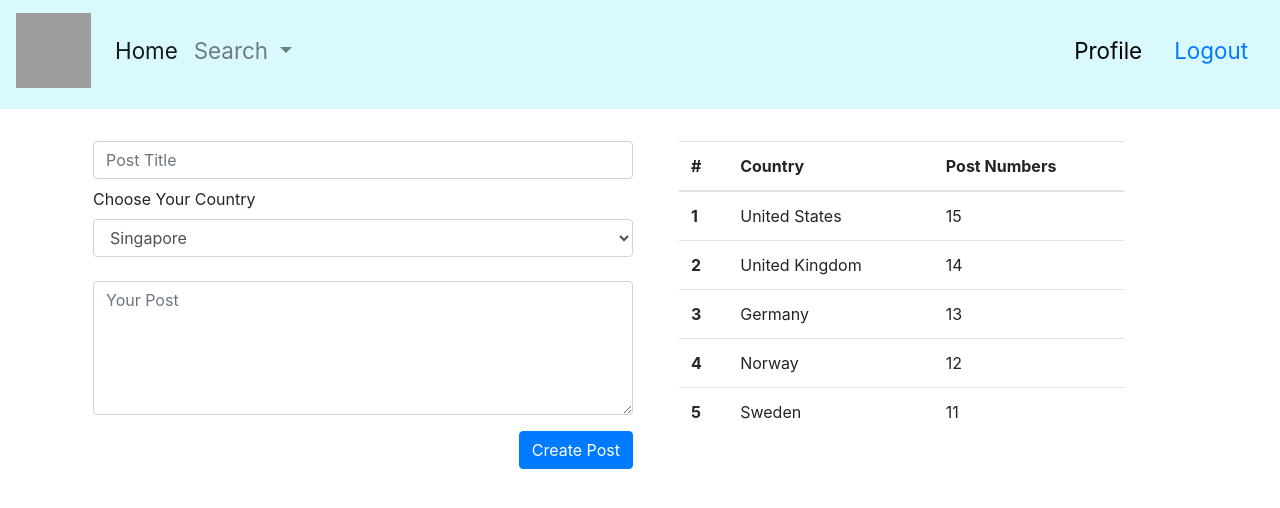
After one commit to nuridagasan/Travelly-PYthon-API-and-server, a Flask app: template Server/templates/home.html in a window 1280 px wide. The commit adds this page. Shown: the top 508 px of the page. Run offline with Flask 2, Linux system fonts and the light colour scheme; the template is opened without the code that fills it, so the values that code supplies are empty; some libraries are stand-ins or nearby versions; grey boxes are pictures that could not be loaded.

Commit message:
Created Home.html

```diff
--- a/Server/app.py
+++ b/Server/app.py
@@ -13,7 +13,6 @@ app.config['DEBUG'] = True
 search_path = "SET SEARCH_PATH TO travelly;"
 app.config['SECRET_KEY'] = 'Thisisasecret!'
 
-
 def createRandomId():
     random_digits = 'abcdefghijklmnopABCDEFGHIJKLMNOP123456789'
     sess_id=''
@@ -23,7 +22,7 @@ def createRandomId():
     return sess_id
 
 def getcon():
-    connStr = "host='localhost' user='postgres' dbname='Travelly' password=password"
+    connStr = "host='localhost' user='postgres' dbname='travelly' password=12345"
     conn=psycopg2.connect(connStr)
     return conn
 
@@ -213,7 +212,8 @@ def get_user_information(sessionID):
 @app.route('/')
 def home():
     posts = fetch_most_recent_posts()
-    return render_template('index.html', recent_posts=posts)
+    print(posts[0]["title"])
+    return render_template('home.html', len = len(posts), posts = posts)
 
 
 #### IF a user has logged in, they can view the most recent posts from any user in the application.
@@ -384,4 +384,4 @@ def pw_hash_salt(unhashed_pw,pw_salt=0):
 
 
 if __name__ == '__main__':
-    app.run(debug=True)
+    app.run(port=80, debug=True)
--- /dev/null
+++ b/Server/static/styles/home.css
@@ -0,0 +1,34 @@
+#navbar-bg {
+    background-color: rgb(218, 249, 255)!important;
+}
+
+.navbar-font-size {
+font-size : 1.4rem!important;
+}
+
+.text-color {
+    color:rgb(0, 0, 0);
+}
+
+#author {
+    color:rgb(0, 0, 0);
+    font-weight: 600!important;
+}
+
+#post-content-bg{
+    background-color: #fcfcfc;
+}
+
+.top-right-corner{
+    position:absolute;
+    top:0;
+    right:0;
+    color:rgb(0, 0, 0);
+    font-weight: 600!important;
+   }
+
+.bottom-right-corner {
+    position: absolute;
+    bottom: 0;
+    right: 0;
+  }
--- /dev/null
+++ b/Server/templates/home.html
@@ -0,0 +1,154 @@
+<!DOCTYPE html>
+<html lang="en">
+
+<head>
+  <meta charset="UTF-8">
+  <meta http-equiv="X-UA-Compatible" content="IE=edge">
+  <meta name="viewport" content="width=device-width, initial-scale=1.0">
+  <link rel="stylesheet" type="text/css" href="{{ url_for('static',filename='styles/home.css') }}">
+  <script src="https://code.jquery.com/jquery-3.3.1.slim.min.js"
+    integrity="sha384-q8i/X+965DzO0rT7abK41JStQIAqVgRVzpbzo5smXKp4YfRvH+8abtTE1Pi6jizo"
+    crossorigin="anonymous"></script>
+  <script src="https://cdnjs.cloudflare.com/ajax/libs/popper.js/1.14.7/umd/popper.min.js"
+    integrity="sha384-UO2eT0CpHqdSJQ6hJty5KVphtPhzWj9WO1clHTMGa3JDZwrnQq4sF86dIHNDz0W1"
+    crossorigin="anonymous"></script>
+  <script src="https://stackpath.bootstrapcdn.com/bootstrap/4.3.1/js/bootstrap.min.js"
+    integrity="sha384-JjSmVgyd0p3pXB1rRibZUAYoIIy6OrQ6VrjIEaFf/nJGzIxFDsf4x0xIM+B07jRM"
+    crossorigin="anonymous"></script>
+  <link rel="stylesheet" href="https://stackpath.bootstrapcdn.com/bootstrap/4.3.1/css/bootstrap.min.css"
+    integrity="sha384-ggOyR0iXCbMQv3Xipma34MD+dH/1fQ784/j6cY/iJTQUOhcWr7x9JvoRxT2MZw1T" crossorigin="anonymous">
+
+  <title>Home</title>
+</head>
+
+<body>
+  <nav class="navbar navbar-expand-lg navbar-light bg-light pb-3" id="navbar-bg">
+    <a class="navbar-brand" href="#">
+      <img
+        src="https://www.flaticon.com/svg/vstatic/svg/761/761505.svg?token=exp=1617367956~hmac=4f2db3ae4f5e8f78ef92b35a182b3a6d"
+        width="75" height="75" alt="">
+    </a>
+    <button class="navbar-toggler" type="button" data-toggle="collapse" data-target="#navbarSupportedContent"
+      aria-controls="navbarSupportedContent" aria-expanded="false" aria-label="Toggle navigation">
+      <span class="navbar-toggler-icon"></span>
+    </button>
+
+    <div class="collapse navbar-collapse" id="navbarSupportedContent">
+      <ul class="navbar-nav mr-auto">
+        <li class="nav-item active">
+          <a class="nav-link navbar-font-size" href="/">Home <span class="sr-only">(current)</span></a>
+        </li>
+        <li class="dropdown float-right">
+          <a class="nav-link dropdown-toggle navbar-font-size" href="#" id="navbarDropdown" role="button"
+            data-toggle="dropdown" aria-haspopup="true" aria-expanded="false">
+            Search
+          </a>
+          <div class="dropdown-menu" aria-labelledby="navbarDropdown">
+            <a class="dropdown-item" href="#">Singapore</a>
+            <a class="dropdown-item" href="#">United Kingdom</a>
+            <a class="dropdown-item" href="#">United States</a>
+            <a class="dropdown-item" href="#">Germany</a>
+            <a class="dropdown-item" href="#">Netherlands</a>
+            <a class="dropdown-item" href="#">Finland</a>
+            <a class="dropdown-item" href="#">Norway</a>
+            <a class="dropdown-item" href="#">Sweden</a>
+        </li>
+      </ul>
+
+      <a class="nav-link navbar-font-size text-color" href="/profile">Profile <span class="sr-only">(current)</span></a>
+      <a class="nav-link navbar-font-size" href="/logout">Logout <span class="sr-only">(current)</span></a>
+
+
+    </div>
+
+  </nav>
+
+  <div class="container mt-4">
+    <div class="row">
+      <div class="col-xl-6 col-lg-6 m-2">
+        <form>
+          <div class="form-group m-0">
+            <input class="form-control" type="text" placeholder="Post Title">
+          </div>
+          <div class="form-group m-0 pt-2">
+            <label for="inputState">Choose Your Country</label>
+            <select id="inputState" class="form-control">
+              <option selected>Singapore</option>
+              <option>United Kingdom</option>
+              <option>United States</option>
+              <option>Germany</option>
+              <option>Netherlands</option>
+              <option>Netherlands</option>
+              <option>Finland</option>
+              <option>Norway</option>
+              <option>Sweden</option>
+            </select>
+          </div>
+          <div class="form-group">
+            <label for="exampleFormControlTextarea1"></label>
+            <textarea class="form-control" id="exampleFormControlTextarea1" rows="5" placeholder="Your Post"></textarea>
+          </div>
+          <div class="d-grid gap-2 d-md-flex justify-content-md-end">
+            <button class="btn btn-primary me-md-2" type="submit">Create Post</button>
+          </div>
+        </form>
+      </div>
+      <div class="col-xl-5 col-lg-5 m-2">
+        <table class="table">
+          <thead>
+            <tr>
+              <th scope="col">#</th>
+              <th scope="col">Country</th>
+              <th scope="col">Post Numbers</th>
+            </tr>
+          </thead>
+          <tbody>
+            <tr>
+              <th scope="row">1</th>
+              <td>United States</td>
+              <td>15</td>
+            </tr>
+            <tr>
+              <th scope="row">2</th>
+              <td>United Kingdom</td>
+              <td>14</td>
+            </tr>
+            <tr>
+              <th scope="row">3</th>
+              <td>Germany</td>
+              <td>13</td>
+            </tr>
+            <tr>
+              <th scope="row">4</th>
+              <td>Norway</td>
+              <td>12</td>
+            </tr>
+            <tr>
+              <th scope="row">5</th>
+              <td>Sweden</td>
+              <td>11</td>
+            </tr>
+          </tbody>
+        </table>
+      </div>
+    </div>
+  </div>
+  <div class="container user-posts">
+    {%for i in range(0, len)%}
+    <div class="row  justify-content-center">
+      <div class="col-10 p-4 m-3" id="post-content-bg">
+        <h5 id="post-title p-4">{{posts[i]["title"].title()}}</h5>
+        <span class="d-md-flex top-right-corner p-2" id="user-country"><i>{{posts[i]["country"].title()}}</i></span>
+        <p class="p-4"> <span id="author">{{posts[i]["author"].title()}}</span> : {{posts[i]["content"]}}
+        </p>
+        <span class="d-md-flex bottom-right-corner p-2" id="content-date"><i>{{posts[i]["date"]}}</i></span>
+      </div>
+    </div>
+    {%endfor%}
+  </div>
+
+
+
+</body>
+
+</html>
```
Also changed, not shown: Server/static/styles/login.css (line endings or trailing spaces).
